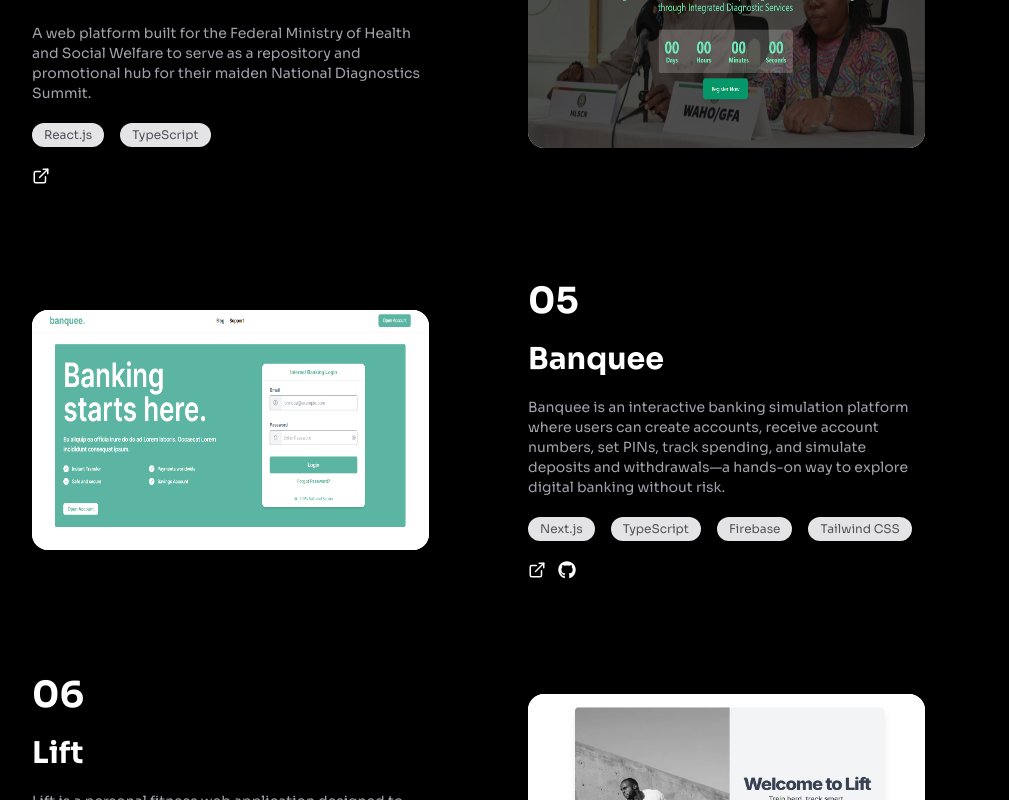
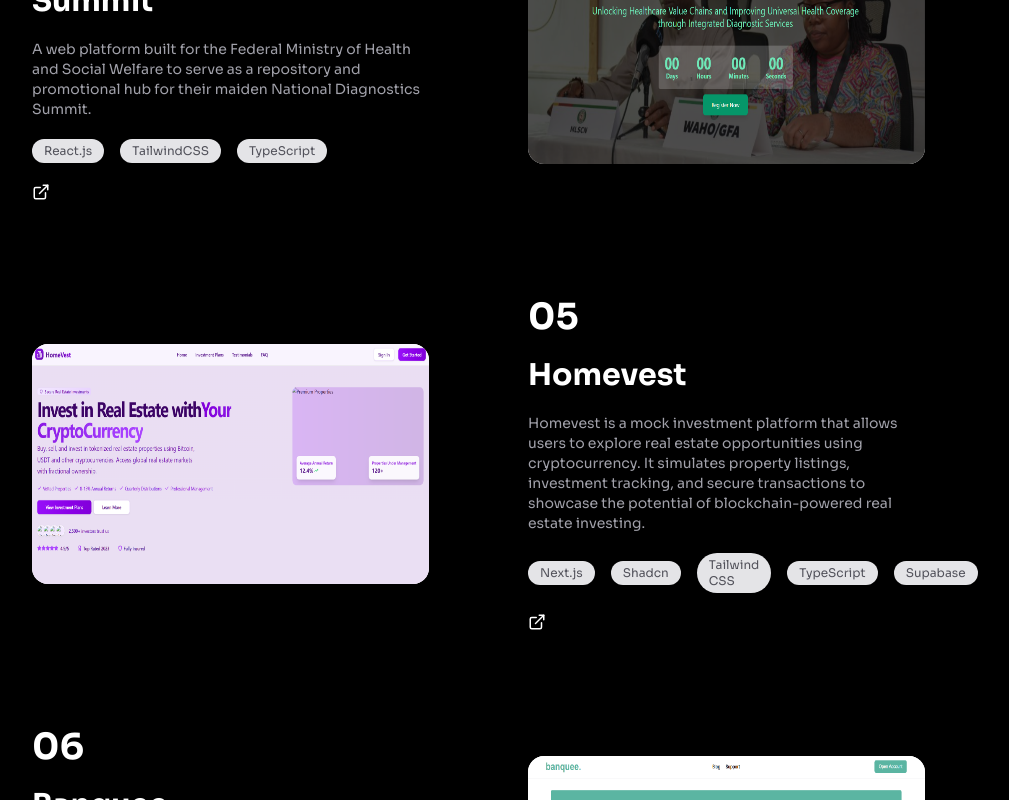
Before and after one commit to georgie-dev/Georgie, a Next.js app: page / in a window 1280 px wide. Shown: the part 4200-5000 px from the top of the page, without its empty margins (112-1121 px from the left). Built offline with nearby package versions, Linux system fonts and the light colour scheme.

Commit message:
update port

```diff
--- a/src/components/Nav.tsx
+++ b/src/components/Nav.tsx
@@ -8,6 +8,10 @@
 const Nav = () => {
 
     const [mobileNav, setMobileNav] = useState(false)
+
+    const toggleNav = () => {
+        setMobileNav(!mobileNav)
+    }
 
     return (
         <div className='fixed z-50 w-full border-b-2 border-black bg-white transition-all'>
@@ -30,17 +34,17 @@
                     </Link>
                 </div>
                 <div className='md:hidden block relative'>
-                    <button className='text-black font-bold text-xl' onClick={() => setMobileNav(!mobileNav)}>
+                    <button className='text-black font-bold text-xl' onClick={toggleNav}>
                         {mobileNav ? <IoMdClose /> : <RiMenu3Line />}
                     </button>
                     {mobileNav && (
                         <div className='absolute top-8 w-32 right-0 *:border-2  *:border-black *:p-2 *:w-full *:text-black *: hover:*:text-white *:bg-white hover:*:bg-black flex flex-col gap-0'>
-                            <Link onClick={() => setMobileNav(!mobileNav)} href='/#skills'>Skills</Link>
-                            <Link onClick={() => setMobileNav(!mobileNav)} href='/#experience'>Experience</Link>
-                            <Link onClick={() => setMobileNav(!mobileNav)} href='/#about'>About Me</Link>
-                            <Link onClick={() => setMobileNav(!mobileNav)} href='/#projects'>Projects</Link>
-                            <Link onClick={() => setMobileNav(!mobileNav)} href='/#contact'>Contact</Link>
-                            <Link onClick={() => setMobileNav(!mobileNav)}
+                            <Link onClick={toggleNav} href='/#skills'>Skills</Link>
+                            <Link onClick={toggleNav} href='/#experience'>Experience</Link>
+                            <Link onClick={toggleNav} href='/#about'>About Me</Link>
+                            <Link onClick={toggleNav} href='/#projects'>Projects</Link>
+                            <Link onClick={toggleNav} href='/#contact'>Contact</Link>
+                            <Link onClick={toggleNav}
                                 href='/George_Manger_Resume.pdf'
                                 target='_blank'
                                 download
--- a/src/components/data.ts
+++ b/src/components/data.ts
@@ -23,7 +23,8 @@
   {
     title: "Software Engineer at GGHN",
     period: "October 2024 - Present",
-    description:'I develop healthcare-focused web applications with a strong emphasis on responsive, user-friendly design. Using React.js, Ant Design, and TypeScript, I’ve delivered a 30% improvement in user interaction and onboarding experience. My role includes building healthcare platforms, integrating and developing APIs, and creating static documentation sites. I collaborate closely with backend teams to ensure seamless API integration and smooth system operations.',
+    description:
+      "I develop healthcare-focused web applications with a strong emphasis on responsive, user-friendly design. Using React.js, Ant Design, and TypeScript, I’ve delivered a 30% improvement in user interaction and onboarding experience. My role includes building healthcare platforms, integrating and developing APIs, and creating static documentation sites. I collaborate closely with backend teams to ensure seamless API integration and smooth system operations.",
   },
   {
     title: "Team Lead/Software Engineer at AlleyBookings",
@@ -53,7 +54,7 @@
     description:
       "AlleyBookings is an online travel agency based in Kano, Nigeria, designed for travelers and tourists. Currently in beta, it offers hotel and flight bookings and tour packages. As a one-stop platform, AlleyBookings simplifies travel planning for a seamless experience.",
     link: "https://staging.alleybookings.com/",
-    stack: ["Next.js", "JavaScript", "Tailwind CSS"],
+    stack: ["Next.js", "Shadcn", "Tailwind CSS", "Typescript"],
   },
   {
     id: 2,
@@ -71,7 +72,7 @@
     description:
       "sTRAC is a sample tracking platform built for the Cameroonian Ministry of Health. It enables health facilities and laboratories to monitor the movement of patient samples eligible for testing, improving turnaround time and results delivery.",
     link: "https://app.stracapp.org",
-    stack: ["React.js", "Redux", "Tailwind CSS"],
+    stack: ["React.js", "Tailwind CSS", 'ant Design', 'Typescript', 'Django'],
   },
   {
     id: 4,
@@ -80,26 +81,35 @@
     description:
       "A web platform built for the Federal Ministry of Health and Social Welfare to serve as a repository and promotional hub for their maiden National Diagnostics Summit.",
     link: "https://nationaldiagnosticsummit.ng/",
-    stack: ["React.js", "TypeScript"],
+    stack: ["React.js", 'TailwindCSS', "TypeScript"],
   },
   {
     id: 5,
+    image: "/projects/homevest.png",
+    name: "Homevest",
+    description:
+      "Homevest is a mock investment platform that allows users to explore real estate opportunities using cryptocurrency. It simulates property listings, investment tracking, and secure transactions to showcase the potential of blockchain-powered real estate investing.",
+    link: "https://homevest.vercel.app/",
+    stack: ["Next.js", "Shadcn", "Tailwind CSS", "TypeScript", 'Supabase'],
+  },
+  {
+    id: 6,
     image: "/projects/banquee.png",
     name: "Banquee",
     description:
       "Banquee is an interactive banking simulation platform where users can create accounts, receive account numbers, set PINs, track spending, and simulate deposits and withdrawals—a hands-on way to explore digital banking without risk.",
     link: "https://banquee-fawn.vercel.app/",
     gitHub: "https://github.com/georgie-dev/banquee",
-    stack: ["Next.js", "TypeScript", "Firebase", "Tailwind CSS"],
+    stack: ["Next.js", "Tailwind CSS", "TypeScript", "Firebase",],
   },
   {
-    id: 6,
+    id: 7,
     image: "/projects/lift.png",
     name: "Lift",
     description:
       "Lift is a personal fitness web application designed to help users create tailored workout plans, join live training sessions, and set diet goals—all in one convenient platform.",
     link: "https://lift-theta.vercel.app/",
     gitHub: "https://github.com/georgie-dev/Lift",
-    stack: ["Next.js", "JavaScript", "Firebase", "Tailwind CSS"],
+    stack: ["Next.js", "Tailwind CSS", "JavaScript", "Firebase",],
   },
 ];
```
Also changed, not shown: public/projects/homevest.png (added).
